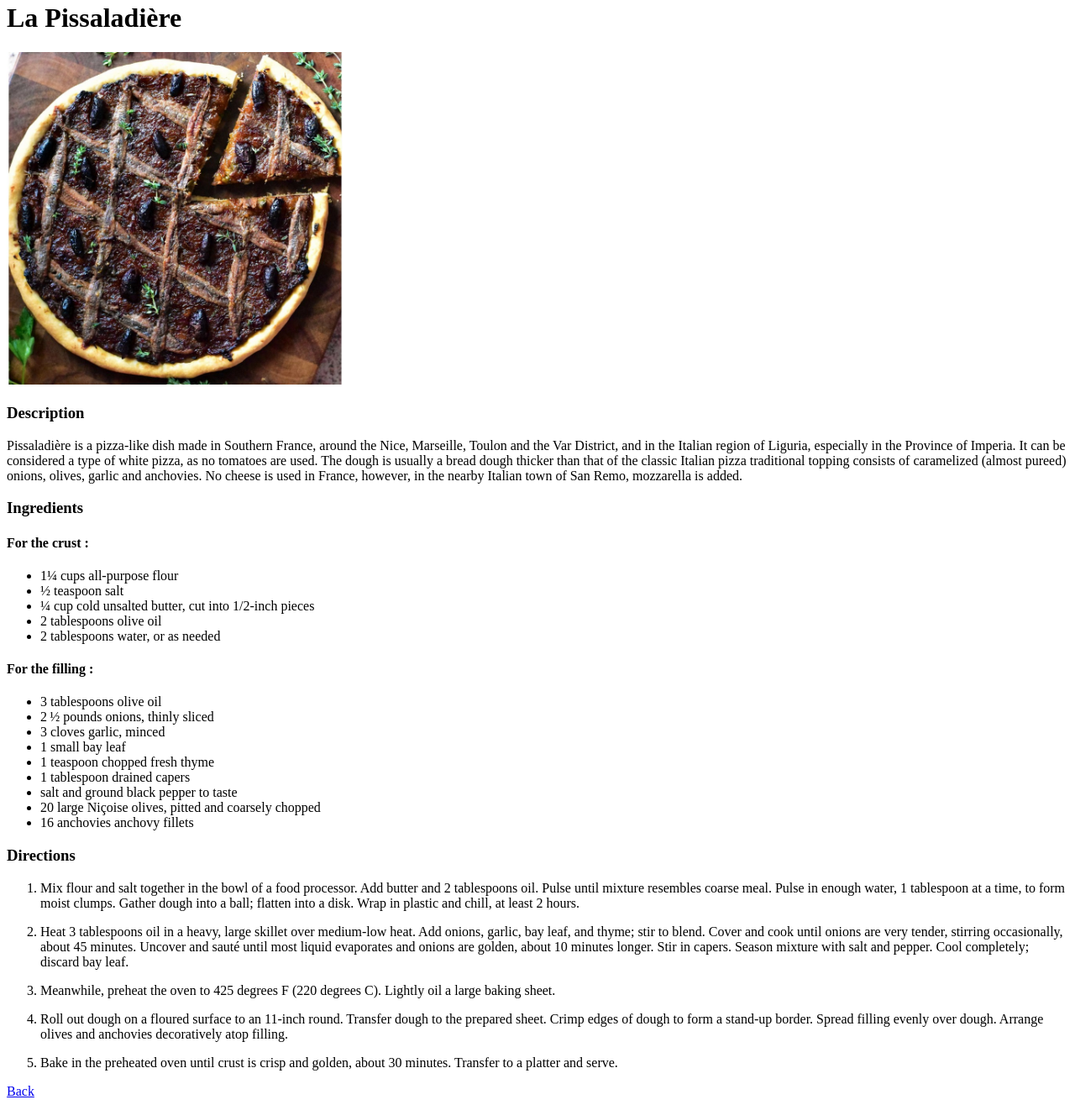
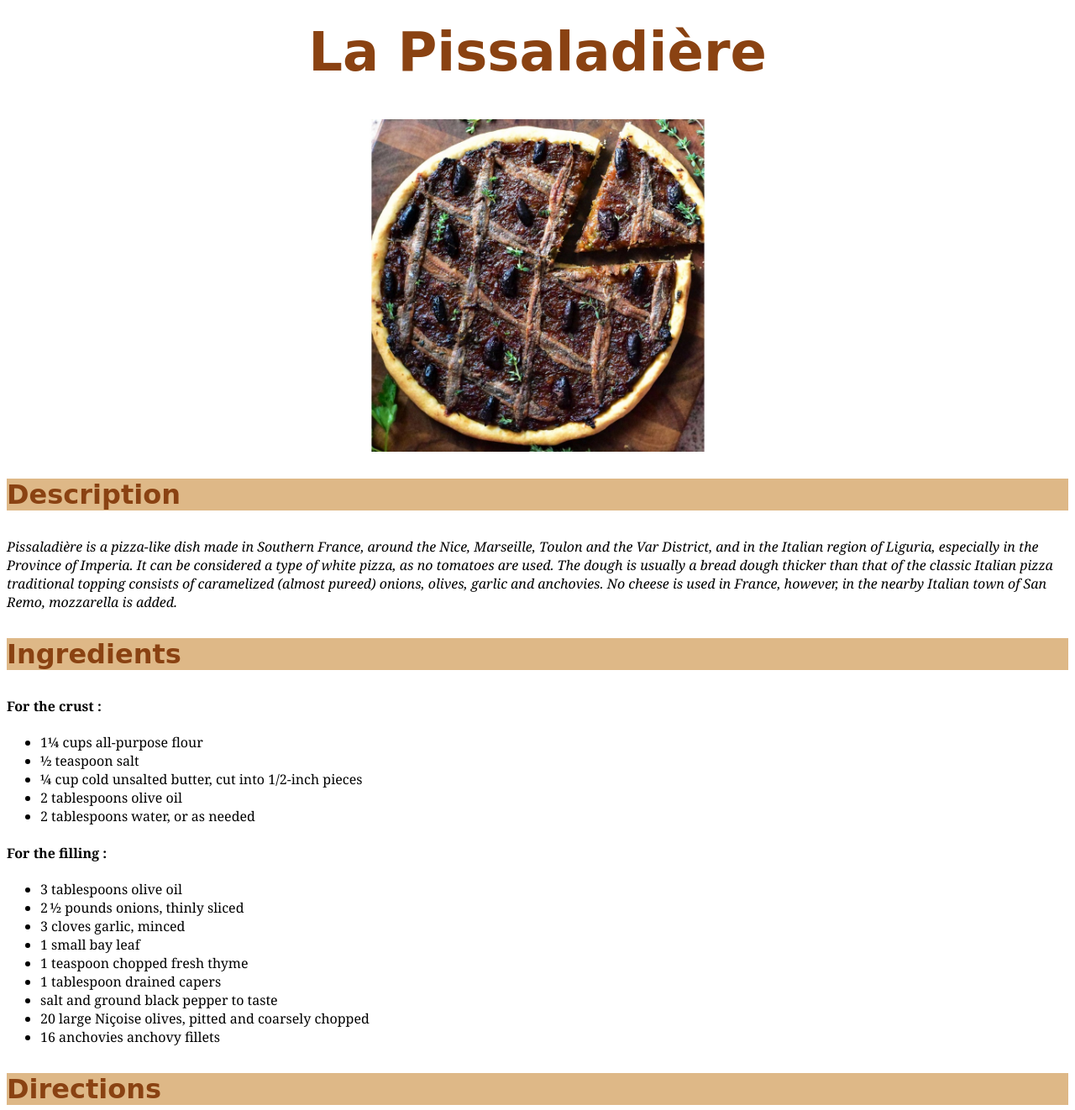
Before and after one commit to cicironimo/odin-recipes, a plain HTML site: page recipes/pissaladiere.html in a window 1280 px wide. Shown: the part 18-1340 px from the top of the page at 84% size. Drawn offline with Linux system fonts and the light colour scheme.

Commit message:
CSS added

```diff
--- a/recipes/pissaladiere.html
+++ b/recipes/pissaladiere.html
@@ -3,15 +3,16 @@
     <head>
         <meta charset="UTF-8">
         <title>Odin Recipes - La Pissaladière</title>
+        <link rel="stylesheet" href="../style.css">
     </head>
     <body>
         <h1>La Pissaladière</h1>
-        <img src="../img/pissaladiere.jpg" alt="A charming pic of a Pissaladière" width="400">
+        <img class="img" src="../img/pissaladiere.jpg" alt="A charming pic of a Pissaladière">
         <h3>Description</h3>
-        <p>Pissaladière is a pizza-like dish made in Southern France, around the Nice, Marseille, Toulon and the Var District, and in the Italian region of Liguria, especially in the Province of Imperia. It can be considered a type of white pizza, as no tomatoes are used. The dough is usually a bread dough thicker than that of the classic Italian pizza traditional topping consists of caramelized (almost pureed) onions, olives, garlic and anchovies. No cheese is used in France, however, in the nearby Italian town of San Remo, mozzarella is added. </p>
+        <p class="description">Pissaladière is a pizza-like dish made in Southern France, around the Nice, Marseille, Toulon and the Var District, and in the Italian region of Liguria, especially in the Province of Imperia. It can be considered a type of white pizza, as no tomatoes are used. The dough is usually a bread dough thicker than that of the classic Italian pizza traditional topping consists of caramelized (almost pureed) onions, olives, garlic and anchovies. No cheese is used in France, however, in the nearby Italian town of San Remo, mozzarella is added. </p>
         <h3>Ingredients</h3>
         <h4>For the crust :</h4>
-        <ul>
+        <ul class="ingredients">
             <li>1¼ cups all-purpose flour</li>
             <li>½ teaspoon salt</li>
             <li>¼ cup cold unsalted butter, cut into 1/2-inch pieces</li>
@@ -19,7 +20,7 @@
             <li>2 tablespoons water, or as needed</li>
         </ul>
         <h4>For the filling :</h4>
-        <ul>
+        <ul class="ingredients">
             <li>3 tablespoons olive oil</li>
             <li>2 ½ pounds onions, thinly sliced</li>
             <li>3 cloves garlic, minced</li>
@@ -38,6 +39,6 @@
             <li><p>Roll out dough on a floured surface to an 11-inch round. Transfer dough to the prepared sheet. Crimp edges of dough to form a stand-up border. Spread filling evenly over dough. Arrange olives and anchovies decoratively atop filling.</p></li>
             <li><p>Bake in the preheated oven until crust is crisp and golden, about 30 minutes. Transfer to a platter and serve.</p></li>
         </ol>
-        <a href="../index.html">Back</a>
+        <a class="back-button" href="../index.html">Back</a>
     </body>
 </html>
--- /dev/null
+++ b/style.css
@@ -0,0 +1,47 @@
+* {
+    font-family: Georgia, 'Times New Roman', Times, serif;
+}
+
+h1,
+h3 {
+    font-family: cursive;
+    color: #8a4212;
+}
+
+h1 {
+    font-size: 64px;
+    text-align: center;
+}
+
+h3 {
+    font-size: 32px;
+    background-color: burlywood;
+
+}
+
+.img {
+    width: 400px;
+    display: block;
+    margin: auto;
+    shape-image-threshold: ;
+}
+
+.description {
+    font-style: italic;
+}
+.ingredients {
+    font-family: monospace;
+}
+
+.back-button {
+    font-family: monospace;
+}
+.box {
+    display: flex;
+    justify-content: space-between;
+  }
+
+.img-box {
+    width: auto;
+    height: 200px;
+}
```
Also changed, not shown: index.html (+12 -5 lines), recipes/crepes.html (+6 -5 lines), recipes/croquemonsieur.html (+5 -4 lines).
